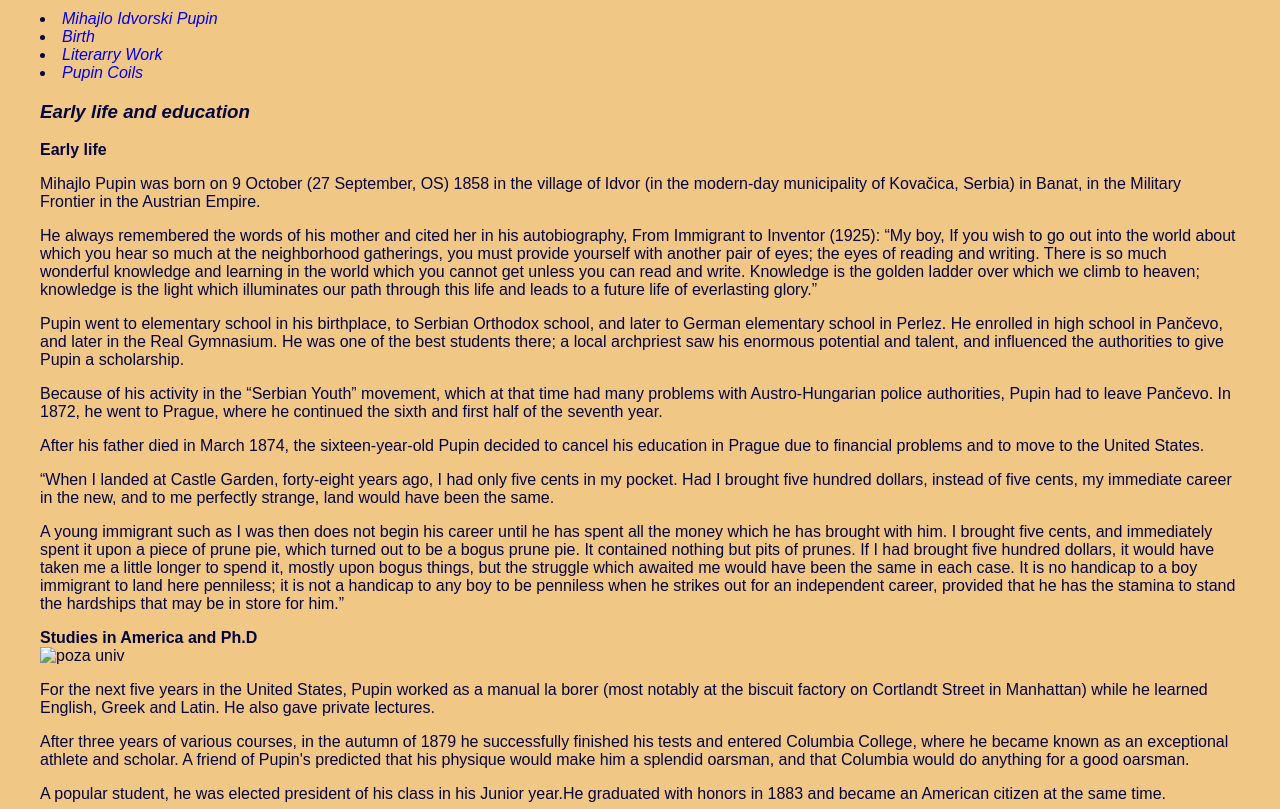
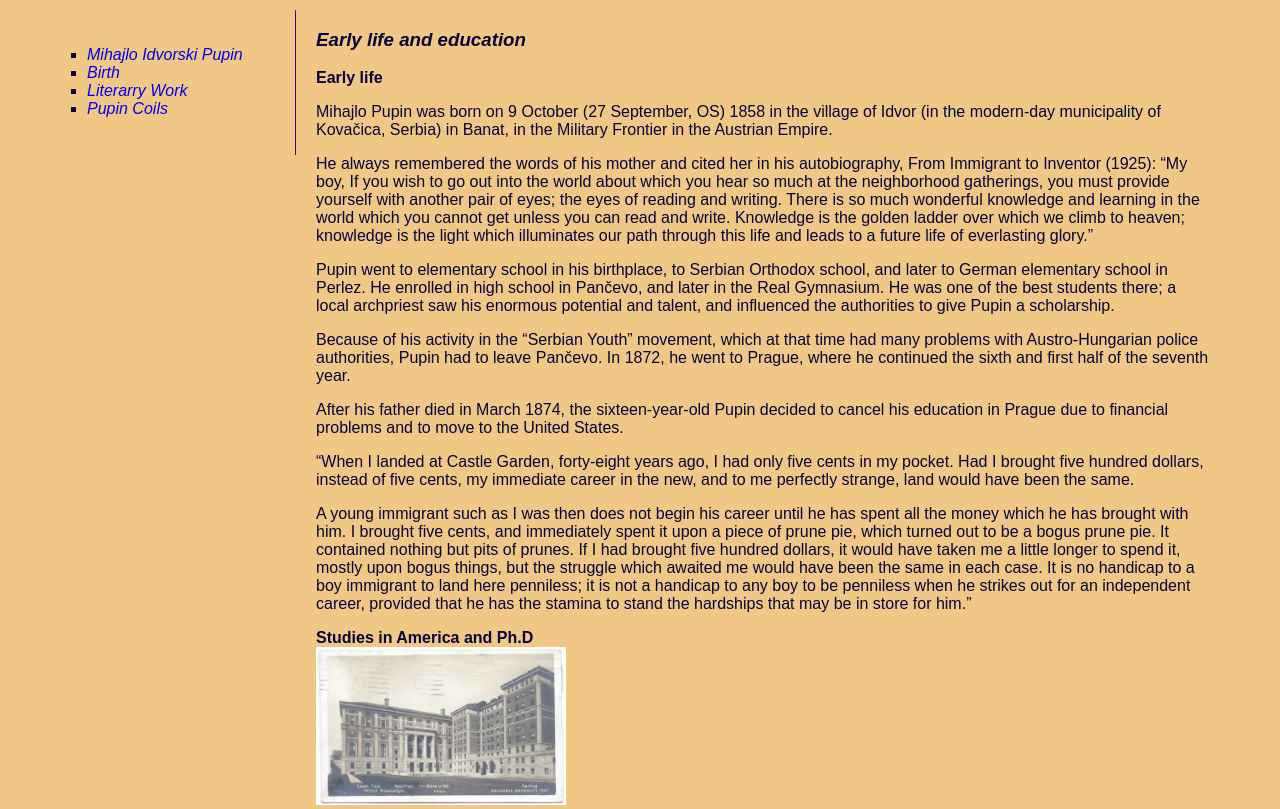
Before and after one commit to adela1978/pupin_avansat, a plain HTML site: page GENERAL/life.html in a window 1280 px wide. Shown: the top 809 px of the page. Drawn offline with Linux system fonts and the light colour scheme; files that its build step writes are made by us from their sources.

Commit message:
modif 06

```diff
--- a/pages/life.html
+++ b/GENERAL/life.html
@@ -4,14 +4,21 @@
     <meta charset="UTF-8">
 
     <title>Life</title>
-    <link rel="stylesheet" href="pupin.css">
+    <link rel="stylesheet" href="style.css">
 </head>
 <body>
-    <li> <a href="../index.html" >Mihajlo Idvorski Pupin</a></li>
-    <li> <a href="birth.html">Birth</a></li>
+
+    <section>
+        <nav>
+    <ul>
+    <li><a href="../general" >Mihajlo Idvorski Pupin</a></li>
+    <li><a href="birth.html">Birth</a></li>
     <li><a href="work.html">Literarry Work</a></li>
     <li><a href="coils.html">Pupin Coils</a></li>
-    <h3 id="early_life"> Early life and education</h3>
+ </ul>
+</nav>
+</section><aside>
+    <h3 id="life"> Early life and education</h3>
     <b> Early life </b>
     <p> Mihajlo Pupin was born on 9 October (27 September, OS) 1858 in the village of Idvor (in the modern-day
         municipality of Kovačica, Serbia) in Banat, in the Military Frontier in the Austrian Empire.</p>
@@ -56,7 +63,7 @@
         stamina to stand the hardships that may be in store for him.”</p>
     <b> Studies in America and Ph.D </b>
     <br>
-    <img src="university.jpg" alt="poza univ" width="250px">
+    <img src="images/university.jpg" alt="poza univ" width="250px">
 
     <p> For the next five years in the United States, Pupin worked as a manual la borer (most notably at the biscuit
         factory on Cortlandt Street in Manhattan) while he learned English, Greek and Latin. He also gave private
@@ -107,6 +114,7 @@
         "drawn
         with pen and ink".</p>
     <p> Dr. Bull was able to take out all of the lead balls in a very short time.</p>
+</aside>
 
 </body>
 </html>
--- a/pupin.css
+++ b/GENERAL/style.css
@@ -1,7 +1,27 @@
+
+
+section {
+    display: inline-block;
+    width: 220px;
+    padding: 5px 0 5px 5px;
+    border-right: 1.5px rgb(69, 6, 133) solid;
+    margin-bottom: 20px;
+}
+
+aside {
+    display: inline-block;
+    width: 895px;
+    vertical-align:top;
+    padding: 0 20px 0 20px;
+}
+
+
+
+
 header {
     border-bottom: 1.5px solid rgba(21, 12, 29, 0.904);
     color: rgba(21, 1, 36,);
-    text-align: center;
+    text-align : center;
 
 
 }
```
Also changed, not shown: GENERAL/birth.html (renamed from pages/birth.html, +18 -12 lines), GENERAL/coils.html (renamed from pages/coils.html, +11 -7 lines), GENERAL/work.html (renamed from pages/work.html, +8 -2 lines), index.html (deleted, +0 -37 lines), GENERAL/images/pupin-1916.jpg (renamed from pupin-1916.jpg), GENERAL/images/pupin.jpg (renamed from pupin.jpg), GENERAL/images/university.jpg (renamed from university.jpg).
